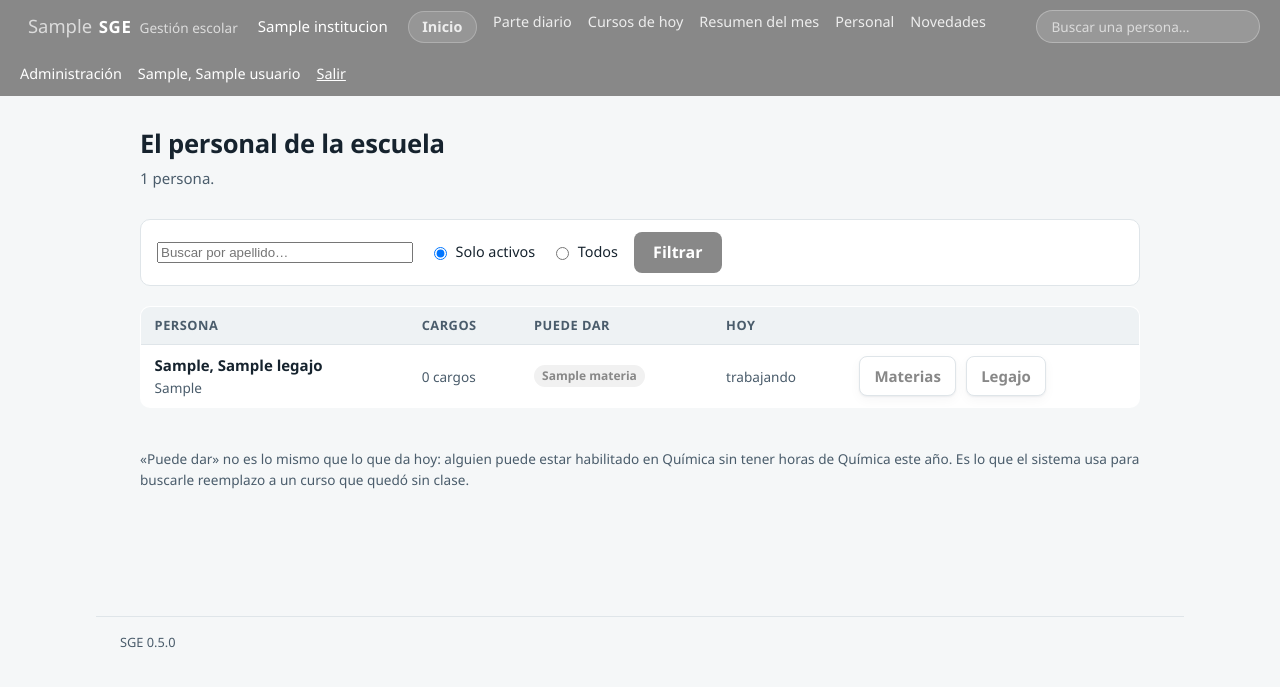
After one commit to jcrigau/cursoedx, a Django app: page /personal/ in a window 1280 px wide. The commit adds this page. Shown: the top 687 px of the page. Run offline with Django 5.2, Linux system fonts and the light colour scheme; a user stored in the database is signed in; tables that the repository leaves empty hold one stand-in row (values such as "Sample post"); parts of the project's set-up code (start-up, migrations or seed data) failed here and were passed over.

Commit message:
Agrega Personal con las materias que puede dar, y afina búsqueda y tablero
Tres cosas pedidas, que además se apoyan entre sí.

**Personal.** La planta completa en una pantalla, con cuántos cargos y horas
tiene cada uno, si hoy está de licencia, y las materias que puede dar. En cada
persona, esas materias se tildan en una grilla: se ve todo de un golpe, que es
como se completa una planta de 130.

«Puede dar» no es lo mismo que lo que da hoy. Los cargos dicen lo segundo;
esto dice lo primero, y es la diferencia entre encontrar un reemplazo y no
encontrarlo: alguien habilitado en Química sirve aunque este año no tenga
horas de Química. La búsqueda de «Cubrir ahora» usa la unión de las dos cosas.

**La búsqueda ignora tildes.** «benitez» no encontraba a Benítez, que es
exactamente cuando uno busca: con apuro y sin tildes. Se compara normalizando
en Python y no con unaccent de Postgres, porque el sistema tiene que andar
igual sobre SQLite, que es con lo que arranca una escuela chica; con un legajo
por persona el costo es ninguno.

**Las tarjetas del tablero llevan al dato.** Un número que no se puede abrir
obliga a ir a buscar a mano lo que el sistema ya sabe dónde está.

De paso, el personal de ejemplo viene con email y teléfono: sin eso no se
podía probar el aviso al suplente.

Co-Authored-By: Claude Opus 5 <noreply@anthropic.com>
Claude-Session: https://claude.ai/code/session_012TqLL6Npa9bJCuH4q3SZBq

```diff
--- a/config/urls.py
+++ b/config/urls.py
@@ -21,6 +21,13 @@ urlpatterns = [
         name="ocultar_bienvenida",
     ),
     path("sistema/", core_views.estado_del_sistema, name="estado_del_sistema"),
+    path("personal/", legajos_views.personal, name="personal"),
+    path("personal/<int:pk>/materias/", legajos_views.materias_de, name="materias_de"),
+    path(
+        "personal/<int:pk>/materias/guardar/",
+        legajos_views.guardar_materias,
+        name="guardar_materias",
+    ),
     path("legajos/buscar/", legajos_views.buscar, name="buscar_personas"),
     path(
         "legajos/<int:pk>/certificacion/",
--- a/legajos/views.py
+++ b/legajos/views.py
@@ -1,19 +1,23 @@
-"""Certificación de servicios: el documento que la escuela emite y firma."""
+"""Pantallas de legajos: la planta completa, la búsqueda y la certificación."""
 
 from datetime import date
 
+from django.contrib import messages
 from django.contrib.auth.decorators import login_required, permission_required
-from django.db.models import Q
-from django.http import HttpResponse
+from django.http import HttpResponse, HttpResponseRedirect
 from django.shortcuts import get_object_or_404, render
 from django.template.loader import render_to_string
+from django.urls import reverse
+from django.views.decorators.http import require_POST
 
 from core.models import AccionAuditada, registrar_auditoria
 from core.pdf import responder_pdf
+from core.texto import contiene
+from estructura.models import Materia
 from licencias.models import licencias_vigentes
 
 from .antiguedad import antiguedad_en_la_institucion, calcular_antiguedad
-from .models import Legajo
+from .models import EstadoLegajo, Legajo
 
 
 @login_required
@@ -68,16 +72,20 @@ def buscar(request):
     encontrados = []
 
     if consulta:
-        encontrados = list(
-            Legajo.objects.del_contexto()
-            .filter(
-                Q(apellido__icontains=consulta)
-                | Q(nombre__icontains=consulta)
-                | Q(cuil__icontains=consulta)
-            )
-            .prefetch_related("cargos")
-            .order_by("apellido", "nombre")[:25]
+        # Se compara sin tildes y sin mayúsculas: nadie escribe «Benítez» con
+        # tilde al buscar. La base tiene un legajo por persona —unos cientos
+        # como mucho—, así que filtrar en Python cuesta nada y anda igual sobre
+        # SQLite, que es con lo que arranca una escuela chica.
+        todos = (
+            Legajo.objects.del_contexto().prefetch_related("cargos").order_by("apellido", "nombre")
         )
+        encontrados = [
+            legajo
+            for legajo in todos
+            if contiene(legajo.apellido, consulta)
+            or contiene(legajo.nombre, consulta)
+            or contiene(legajo.cuil, consulta)
+        ][:25]
 
     hoy = date.today()
     de_licencia = {
@@ -91,3 +99,96 @@ def buscar(request):
         "legajos/buscar.html",
         {"consulta": consulta, "encontrados": encontrados, "hoy": hoy},
     )
+
+
+@login_required
+@permission_required("legajos.view_legajo", raise_exception=True)
+def personal(request):
+    """Todo el personal de la escuela, en una sola pantalla.
+
+    El listado del panel sirve para editar de a uno; esta sirve para mirar la
+    planta completa: quién está, cuántas horas tiene, y qué materias puede dar
+    —que es lo que después permite encontrarle reemplazo a un curso—.
+    """
+    consulta = request.GET.get("q", "").strip()
+    solo = request.GET.get("solo", "activos")
+
+    personas = (
+        Legajo.objects.del_contexto()
+        .prefetch_related("cargos__materia", "materias_que_puede_dar")
+        .order_by("apellido", "nombre")
+    )
+    if solo == "activos":
+        personas = personas.filter(estado=EstadoLegajo.ACTIVO)
+
+    personas = list(personas)
+    if consulta:
+        personas = [
+            legajo
+            for legajo in personas
+            if contiene(legajo.apellido, consulta)
+            or contiene(legajo.nombre, consulta)
+            or contiene(legajo.cuil, consulta)
+        ]
+
+    hoy = date.today()
+    de_licencia = {licencia.legajo_id for licencia in licencias_vigentes(request.institucion, hoy)}
+    for legajo in personas:
+        legajo.esta_de_licencia = legajo.id in de_licencia
+        legajo.horas = sum(
+            cargo.horas_semanales or 0
+            for cargo in legajo.cargos.all()
+            if cargo.fecha_baja is None or cargo.fecha_baja >= hoy
+        )
+
+    return render(
+        request,
+        "legajos/personal.html",
+        {
+            "personas": personas,
+            "consulta": consulta,
+            "solo": solo,
+            "puede_editar": request.user.has_perm("legajos.change_legajo"),
+        },
+    )
+
+
+@require_POST
+@login_required
+@permission_required("legajos.change_legajo", raise_exception=True)
+def guardar_materias(request, pk: int):
+    """Guarda las materias que una persona puede dar."""
+    legajo = get_object_or_404(Legajo.objects.del_contexto(), pk=pk)
+    elegidas = Materia.objects.del_contexto().filter(pk__in=request.POST.getlist("materias"))
+    legajo.materias_que_puede_dar.set(elegidas)
+
+    messages.success(
+        request,
+        f"{legajo.nombre_completo}: {elegidas.count()} materia"
+        f"{'s' if elegidas.count() != 1 else ''} habilitada"
+        f"{'s' if elegidas.count() != 1 else ''}.",
+    )
+    return HttpResponseRedirect(request.POST.get("siguiente") or reverse("personal"))
+
+
+@login_required
+@permission_required("legajos.change_legajo", raise_exception=True)
+def materias_de(request, pk: int):
+    """Las materias que puede dar una persona, para tildar."""
+    legajo = get_object_or_404(
+        Legajo.objects.del_contexto().prefetch_related("materias_que_puede_dar"), pk=pk
+    )
+    ya_dio = {cargo.materia_id for cargo in legajo.cargos.all() if cargo.materia_id is not None}
+    puede = set(legajo.materias_que_puede_dar.values_list("pk", flat=True))
+
+    materias = []
+    for materia in Materia.objects.del_contexto().select_related("nivel").order_by("nombre"):
+        materia.tildada = materia.pk in puede
+        materia.ya_la_dio = materia.pk in ya_dio
+        materias.append(materia)
+
+    return render(
+        request,
+        "legajos/materias.html",
+        {"legajo": legajo, "materias": materias},
+    )
--- a/licencias/avisos.py
+++ b/licencias/avisos.py
@@ -21,11 +21,10 @@ from django.core.mail import send_mail
 def mensaje_para(cobertura) -> str:
     """El texto del aviso, el mismo vaya por donde vaya."""
     cargo = cobertura.cargo
-    curso = f" en {cargo.curso}" if cargo.curso_id else ""
     return (
         f"Hola {cobertura.suplente.nombre}, te escribimos de "
         f"{cobertura.institucion}.\n\n"
-        f"Quedaste designado/a para cubrir {cargo.descripcion}{curso}, "
+        f"Quedaste designado/a para cubrir {cargo.descripcion}, "
         f"del {cobertura.fecha_inicio:%d/%m/%Y} al {cobertura.fecha_fin:%d/%m/%Y}, "
         f"en reemplazo de {cargo.legajo.nombre_completo}.\n\n"
         "Cualquier duda, respondé este mensaje.\n"
--- a/licencias/candidatos.py
+++ b/licencias/candidatos.py
@@ -100,14 +100,17 @@ def buscar(institucion, asignacion: AsignacionHoraria, fecha: date) -> list[Cand
     personas = (
         Legajo.objects.filter(institucion=institucion, estado=EstadoLegajo.ACTIVO)
         .exclude(pk=asignacion.legajo_id)
-        .prefetch_related("cargos__materia")
+        .prefetch_related("cargos__materia", "materias_que_puede_dar")
     )
 
     candidatos = []
     for legajo in personas:
+        # Lo que da hoy más lo que declaró que puede dar: alguien habilitado en
+        # Química sirve para cubrir Química aunque este año no tenga horas.
         materias = {
             cargo.materia.nombre for cargo in legajo.cargos.all() if cargo.materia_id is not None
         }
+        materias |= {materia.nombre for materia in legajo.materias_que_puede_dar.all()}
         candidatos.append(
             Candidato(
                 legajo=legajo,
--- a/static/css/sge.css
+++ b/static/css/sge.css
@@ -786,3 +786,63 @@ tr.no-disponible strong { font-weight: 600; }
   font-weight: 700;
 }
 .ficha.cubrir-ahora:hover { background: var(--alerta-clara); }
+
+/* Las tarjetas del tablero llevan al dato: son links, y se comportan como
+   tales. Un número que no se puede abrir obliga a buscar a mano lo que el
+   sistema ya sabe dónde está. */
+a.tarjeta.indicador {
+  display: block;
+  text-decoration: none;
+  color: inherit;
+}
+
+a.tarjeta.indicador:hover {
+  border-color: var(--acento);
+  box-shadow: var(--sombra);
+}
+
+a.tarjeta.indicador:hover .rotulo { color: var(--acento); }
+a.tarjeta.indicador .detalle { color: var(--acento); }
+
+/* --- Las materias que puede dar cada persona ---------------------------- */
+/* Tildar de a una en una grilla: se ve todo de un golpe y se marca rápido,
+   que es como se completa una planta de 130 personas. */
+
+.grilla-materias {
+  display: grid;
+  grid-template-columns: repeat(auto-fill, minmax(14rem, 1fr));
+  gap: 0.5rem;
+  margin: 1rem 0 1.5rem;
+}
+
+.materia-elegible {
+  display: flex;
+  align-items: center;
+  gap: 0.5rem;
+  padding: 0.6rem 0.8rem;
+  border: 1px solid var(--borde);
+  border-radius: var(--radio);
+  background: var(--superficie);
+  cursor: pointer;
+}
+
+.materia-elegible:hover { border-color: var(--acento); }
+.materia-elegible.elegida { border-color: var(--acento); background: var(--acento-claro); }
+.materia-elegible .nombre { flex: 1; font-weight: 600; line-height: 1.3; }
+.materia-elegible .secundario { display: block; font-size: 0.72rem; font-weight: 400; }
+.materia-elegible:has(input:checked) {
+  border-color: var(--acento);
+  background: var(--acento-claro);
+}
+
+.etiqueta.materia { margin: 0 0.15rem 0.15rem 0; display: inline-block; }
+
+/* Un enlace con aspecto de botón: sin subrayado y sin partirse en dos. */
+a.boton {
+  display: inline-block;
+  text-decoration: none;
+  text-align: center;
+  line-height: 1.3;
+}
+
+a.boton:hover { color: #fff; text-decoration: none; }
--- a/templates/admin/index.html
+++ b/templates/admin/index.html
@@ -25,6 +25,10 @@
       <a class="acceso" href="{% url 'cursos_del_dia' %}">
         <span class="rotulo">Los cursos hoy</span>
         <span class="detalle">Qué se dicta en cada hora y quién la da, curso por curso.</span>
+      </a>
+      <a class="acceso" href="{% url 'personal' %}">
+        <span class="rotulo">El personal</span>
+        <span class="detalle">La planta completa y qué materias puede dar cada uno.</span>
       </a>
       <a class="acceso" href="{% url 'parte_diario' %}">
         <span class="rotulo">Parte diario</span>
--- a/templates/base.html
+++ b/templates/base.html
@@ -61,6 +61,9 @@
         <a href="{% url 'cursos_del_dia' %}">Cursos de hoy</a>
         <a href="{% url 'resumen_asistencia' %}">Resumen del mes</a>
       {% endif %}
+      {% if perms.legajos.view_legajo %}
+        <a href="{% url 'personal' %}">Personal</a>
+      {% endif %}
       {% if perms.novedades.view_novedad %}
         <a href="{% url 'novedades_periodos' %}">Novedades</a>
       {% endif %}
--- /dev/null
+++ b/templates/legajos/personal.html
@@ -0,0 +1,78 @@
+{% extends "base.html" %}
+
+{% block titulo %}Personal · SGE{% endblock %}
+
+{% block contenido %}
+  <h1>El personal de la escuela</h1>
+  <p class="subtitulo">{{ personas|length }} persona{{ personas|length|pluralize }}.</p>
+
+  <form method="get" class="filtros-candidatos no-imprimir">
+    <input type="search" name="q" value="{{ consulta }}" placeholder="Buscar por apellido…"
+           style="min-width:16rem">
+    <label>
+      <input type="radio" name="solo" value="activos" {% if solo == "activos" %}checked{% endif %}>
+      Solo activos
+    </label>
+    <label>
+      <input type="radio" name="solo" value="todos" {% if solo != "activos" %}checked{% endif %}>
+      Todos
+    </label>
+    <button type="submit" class="boton">Filtrar</button>
+  </form>
+
+  {% if not personas %}
+    <div class="aviso warning">No hay nadie que coincida.</div>
+  {% else %}
+    <table class="datos">
+      <thead>
+        <tr>
+          <th>Persona</th><th>Cargos</th><th>Puede dar</th><th>Hoy</th>
+          <th class="no-imprimir"></th>
+        </tr>
+      </thead>
+      <tbody>
+        {% for legajo in personas %}
+          <tr>
+            <td>
+              <strong>{{ legajo.nombre_completo }}</strong>
+              <div class="secundario">
+                {{ legajo.cuil }}
+                {% if legajo.estado != "ACTIVO" %} · {{ legajo.get_estado_display|lower }}{% endif %}
+              </div>
+            </td>
+            <td class="secundario">
+              {{ legajo.cargos_vigentes.count }} cargo{{ legajo.cargos_vigentes.count|pluralize }}
+              {% if legajo.horas %} · {{ legajo.horas }} hs{% endif %}
+            </td>
+            <td>
+              {% for materia in legajo.materias_que_puede_dar.all %}
+                <span class="etiqueta materia">{{ materia.nombre }}</span>
+              {% empty %}
+                <span class="secundario">sin declarar</span>
+              {% endfor %}
+            </td>
+            <td>
+              {% if legajo.esta_de_licencia %}
+                <span class="etiqueta alerta">de licencia</span>
+              {% else %}
+                <span class="secundario">trabajando</span>
+              {% endif %}
+            </td>
+            <td class="acciones-fila no-imprimir">
+              {% if puede_editar %}
+                <a class="ficha" href="{% url 'materias_de' legajo.pk %}">Materias</a>
+              {% endif %}
+              <a class="ficha" href="{% url 'admin:legajos_legajo_change' legajo.pk %}">Legajo</a>
+            </td>
+          </tr>
+        {% endfor %}
+      </tbody>
+    </table>
+
+    <p class="pie no-imprimir">
+      «Puede dar» no es lo mismo que lo que da hoy: alguien puede estar
+      habilitado en Química sin tener horas de Química este año. Es lo que el
+      sistema usa para buscarle reemplazo a un curso que quedó sin clase.
+    </p>
+  {% endif %}
+{% endblock %}
```
Also changed, not shown: CLAUDE.md (+10 -0 lines), core/management/commands/cargar_piloto.py (+17 -0 lines), core/texto.py (added, +24 -0 lines), legajos/admin.py (+12 -0 lines), legajos/models.py (+12 -0 lines), legajos/tests/test_personal.py (added, +92 -0 lines), templates/core/inicio.html (+25 -18 lines), templates/legajos/materias.html (added, +41 -0 lines), CHANGELOG.md, legajos/migrations/0002_materias_que_puede_dar.py (added).
